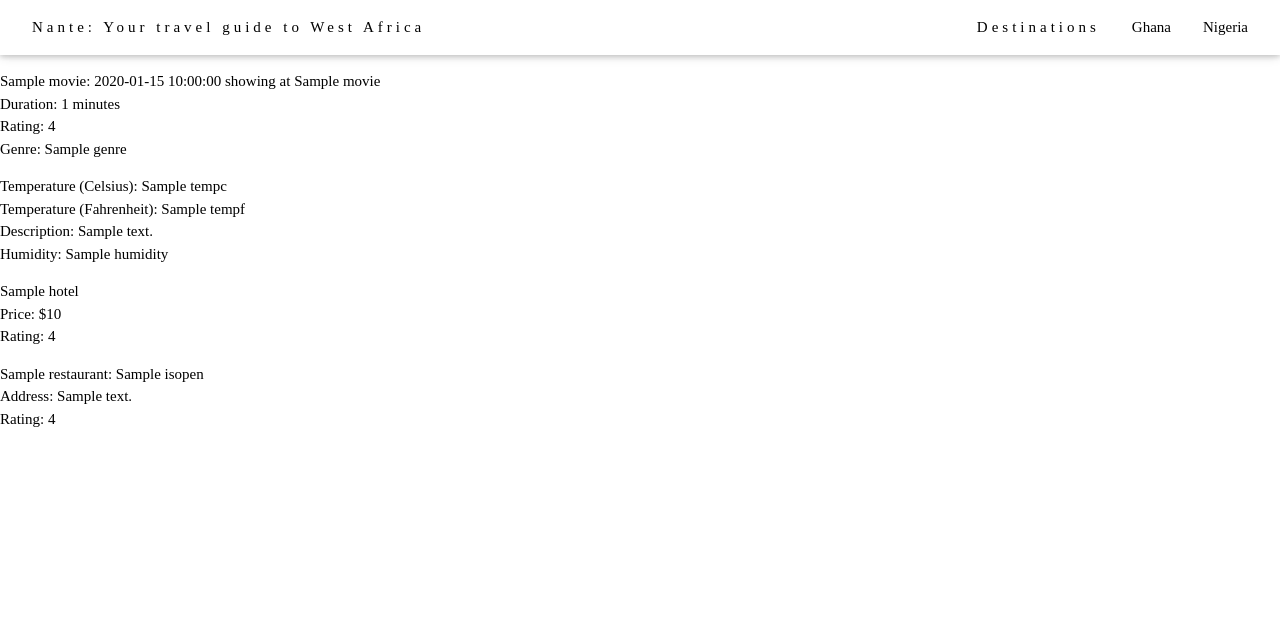
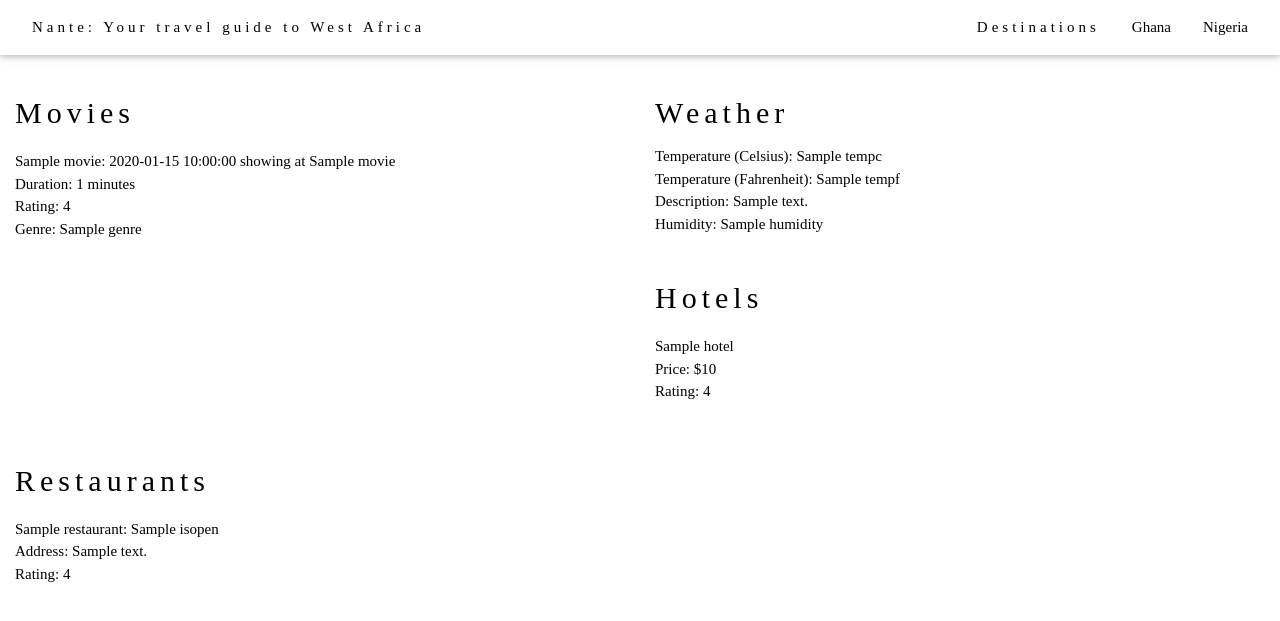
Before and after one commit to evmarecki/nante, a Flask app: template flask-nante/templates/city.html in a window 1280 px wide. Shown: the top 621 px of the page. Run offline with Flask 2, Linux system fonts and the light colour scheme; the template is opened without the code that fills it: most values are stand-ins (such as "Sample title", 1, 10 or a date in 2020); parts of the project's set-up code (start-up, migrations or seed data) failed here and were passed over; some libraries are stand-ins or nearby versions.

Commit message:
added formatting to city templates, not sure how it looks with the info yet

```diff
--- a/flask-nante/templates/city.html
+++ b/flask-nante/templates/city.html
@@ -1,5 +1,85 @@
-{% extends 'layout.html' %} {% block heading %}{{city}}{% endblock %} {% block content %}
+{% extends 'layout.html' %}
+{% block heading %}{{city}}{% endblock %}
+{% block content %}
 
+<!-- Page content -->
+
+<style>
+* {box-sizing: border-box;}
+
+body {margin: 0;}
+
+/* Create three equal columns that floats next to each other */
+.column {
+    float: left;
+    width: 50%;
+    padding: 15px;
+}
+
+/* Clear floats after the columns */
+.row:after {
+    content: "";
+    display: table;
+    clear: both;
+}
+
+/* Responsive layout - makes the three columns stack on top of each other instead of next to each other */
+@media screen and (max-width:600px) {
+    .column {
+        width: 100%;
+    }
+}
+</style>
+
+<body>
+
+<div class="row">
+  <div class="column">
+    <h2>Movies</h2>
+    {% for movie in movies %}
+		<p>
+		{{movie.title}}: {{movie.time_and_day}} showing at {{movie.theater_name}}<br/>
+		Duration: {{movie.length}} minutes <br/>
+		Rating: {{movie.rating}}<br/>
+		Genre: {{movie.genre}}<br/>
+		</p>
+	{% endfor %}
+  </div>
+
+  <div class="column">
+    <h2>Weather</h2>
+    Temperature (Celsius): {{weather.tempc}} <br/>
+	Temperature (Fahrenheit): {{weather.tempf}}<br/>
+	Description: {{weather.summary}}<br/>
+	Humidity: {{weather.humidity}}<br/>  </div>
+
+  <div class="column">
+    <h2>Hotels</h2>
+    {% for hotel in hotels %}
+	<p>
+	{{hotel.name}} <br/>
+	Price: ${{hotel.price}} <br/>
+	Rating: {{hotel.rating}} <br/>
+	</p>
+	{% endfor %}
+  </div>
+
+  <div class="column">
+    <h2>Restaurants</h2>
+   {% for restaurant in restaurant %}
+	<p>
+	{{restaurant.name}}: {{restaurant.isopen}} <br/>
+	Address: {{restaurant.address}} <br/>
+	Rating: {{restaurant.rating}} <br/>
+	</p>
+	{% endfor %}
+  </div>
+
+</div>
+
+</body>
+
+<!--
 {% for movie in movies %}
 <p>
  {{movie.title}}: {{movie.time_and_day}} showing at {{movie.theater_name}}<br/>
@@ -29,5 +109,6 @@ Address: {{restaurant.address}} <br/>
 Rating: {{restaurant.rating}} <br/>
 </p>
 {% endfor %}
+-->
 
 {% endblock %}
```
